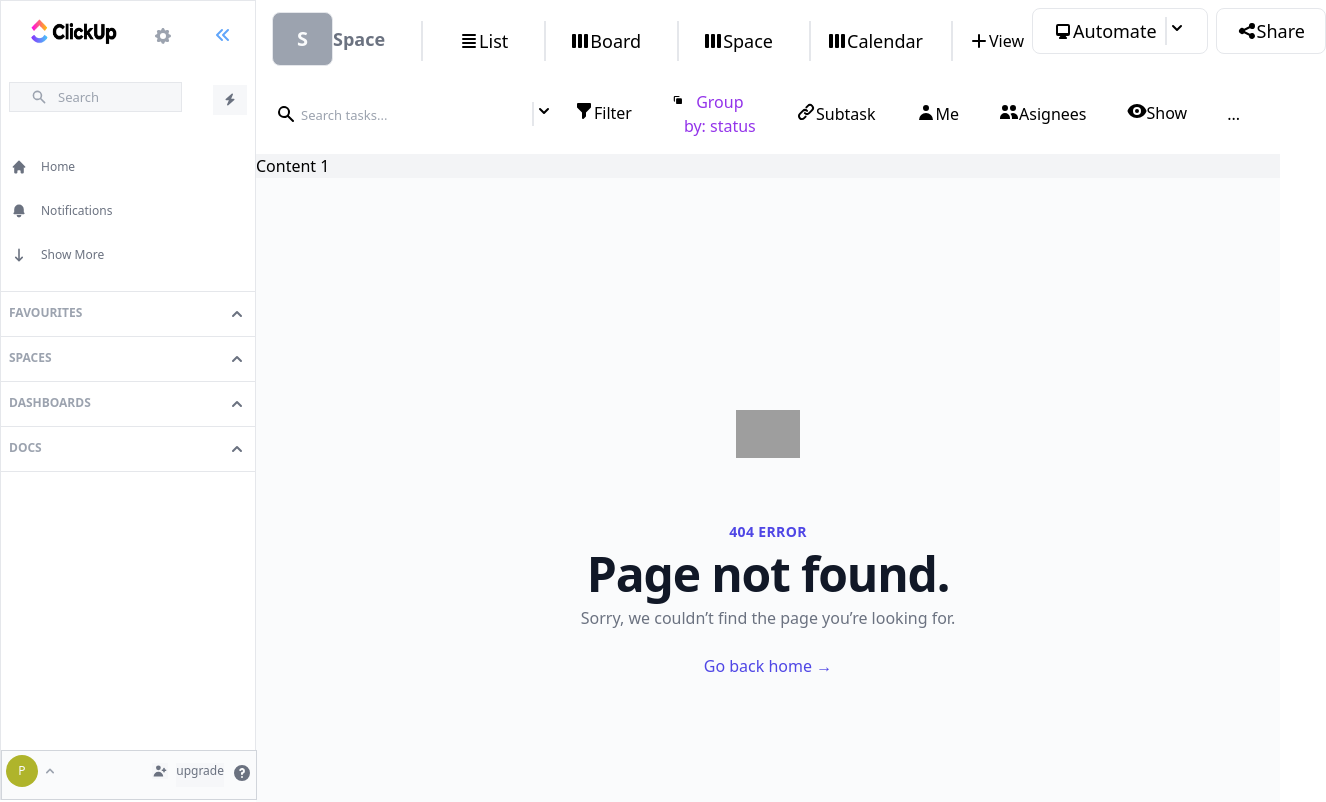
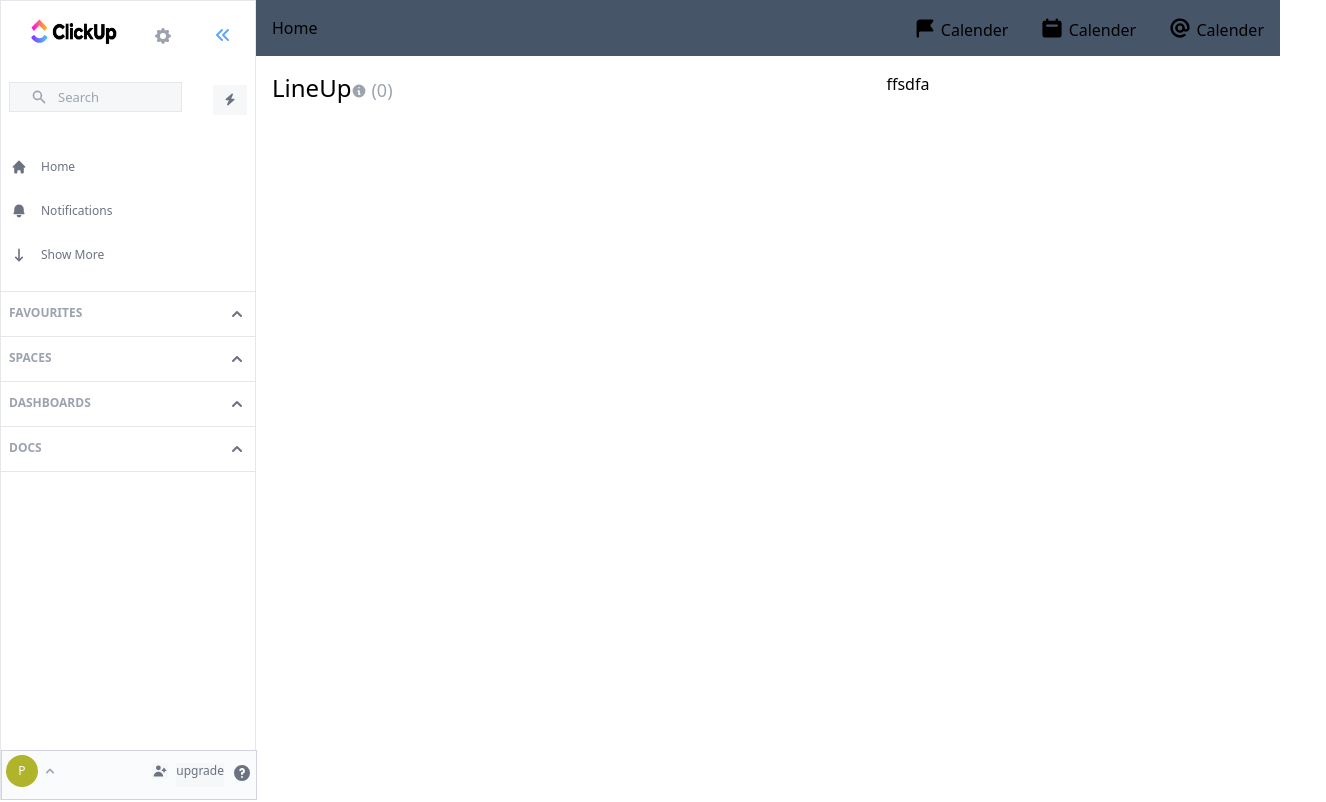
Before and after one commit to ujjwol75/Dibtrack-TMS, a React (Create React App) app: page /home in a window 1280 px wide. Shown: the top 802 px of the page, 1326 px wide, since content can reach past the window. Built offline with nearby package versions, Linux system fonts and the light colour scheme; grey boxes are pictures that could not be loaded.

Commit message:
topnav icon change

```diff
--- a/src/components/HomeDib/HomeDib.tsx
+++ b/src/components/HomeDib/HomeDib.tsx
@@ -7,7 +7,7 @@ const HomeDib = (props: Props) => {
   return (
     <>
 
-      <div className="h-[3.5rem] w-[92rem] bg-slate-600 flex justify-between">
+      <div className="h-[3.5rem] w-full bg-slate-600 flex justify-between">
         <div className="flex ">
 
 
@@ -32,10 +32,18 @@ const HomeDib = (props: Props) => {
         </div>
 
       </div>
-      <div className='w-[92rem] bg-red-600 flex'>
-        <div className='w-3/5 p-4 '>
+      <div className='w-full  flex'>
+        {/* left */}
+        <div className='w-3/5 p-4 flex-col'>
+          <div>
           <p className='text-2xl '>LineUp<InformationCircleIcon className='w-4 h-4 inline-block text-gray-400 ' /><span className='text-gray-400 text-lg ml-1'>(0)</span></p>
+          </div>
+          <div className='my-4 border-dashed p-2 h-8 w-40 border-emerald-700'>
+
+          </div>
         </div>
+
+        {/* right */}
         <div className='w-2/5 p-4'>ffsdfa</div>
 
       </div>
--- a/src/components/Topnav/Topnav.tsx
+++ b/src/components/Topnav/Topnav.tsx
@@ -54,7 +54,8 @@ import {
   LockClosedIcon,
   DotsHorizontalIcon,
   EyeOffIcon,
-  StarIcon
+  StarIcon,
+  BookOpenIcon
 } from "@heroicons/react/solid";
 import KanbanBoard from "../KanbanBoard/KanbanBoard"
 import Space from "../Space/Space"
@@ -209,7 +210,7 @@ const Navbar = (props: Props) => {
                       className={
                         selected ? 'border-transparent flex flex-row text-purple-500 hover:text-purple-700 border-purple-600 hover:border-purple-600 hover:border-b-4 whitespace-nowrap items-center border-b-4 mx-2 py-4 px-2 text-lg dot-wrapper' : " flex flex-row items-center text-lg mx-2 py-4 px-2"}
                     >
-                      <span><ViewBoardsIcon className='h-5 w-5' /></span>
+                      <span><BookOpenIcon className='h-5 w-5' /></span>
                       <span className=' border-gray-400 pr-3'>Board</span>
                       <span><DotsHorizontalIcon className='h-5 w-5 dot'/></span>
                     </span>
@@ -225,7 +226,7 @@ const Navbar = (props: Props) => {
                       className={
                         selected ? 'border-transparent flex flex-row text-purple-500 hover:text-purple-700 border-purple-600 hover:border-purple-600 hover:border-b-4 whitespace-nowrap items-center border-b-4 mx-2 py-4 px-2 text-lg dot-wrapper' : " flex flex-row items-center text-lg mx-2 py-4 px-2"}
                     >
-                      <span><ViewBoardsIcon className='h-5 w-5' /></span>
+                      <span><DesktopComputerIcon className='h-5 w-5' /></span>
                       <span className='border-gray-400 pr-3'>Space</span>
                       <span><DotsHorizontalIcon className='h-5 w-5 dot'/></span>
                     </span>
@@ -241,7 +242,7 @@ const Navbar = (props: Props) => {
                       className={
                         selected ? 'border-transparent flex flex-row text-purple-500 hover:text-purple-700 border-purple-600 hover:border-purple-600 hover:border-b-4 whitespace-nowrap items-center border-b-4 py-4 px-2 text-lg dot-wrapper' : " flex flex-row items-center text-lg py-4 px-2"}
                     >
-                      <span><ViewBoardsIcon className='h-5 w-5' /></span>
+                      <span><CalendarIcon className='h-5 w-5' /></span>
                       <span className='border-gray-400 pr-3'>Calendar</span>
                       <span><DotsHorizontalIcon className='h-5 w-5 dot'/></span>
                     </span>
--- /dev/null
+++ b/src/layputs/HomeLayout.tsx
@@ -0,0 +1,22 @@
+import React from 'react'
+import Sidebar from '../components/dashboard/Sidebar';
+import HomeDib from '../components/HomeDib/HomeDib';
+
+type Props = {}
+
+const HomeLayout = (props: Props) => {
+    return (
+        <>
+          <div className="grid grid-cols-5">
+            <Sidebar />
+         <div className="col-span-4">
+
+
+            <HomeDib/>
+            </div>
+          </div>
+        </>
+      );
+}
+
+export default HomeLayout
--- a/src/router/index.tsx
+++ b/src/router/index.tsx
@@ -10,6 +10,8 @@ import WorkSpaceDashboard from "../pages/Dashboard/WorkSpaceDashboard";
 import DashboardNotFound from "../pages/Error/DashboardNotFound";
 import PrivateRoute from "./PrivateRoute";
 import DashboardLayout from "../layputs/DashboardLayout";
+import HomeDib from "../components/HomeDib/HomeDib";
+import HomeLayout from "../layputs/HomeLayout";
 
 
 // https://adarshaacharya.com.np/blog/role-based-auth-with-react-router-v6
@@ -44,6 +46,7 @@ const Router = () => {
         }
       >
         <Route path={"/dashboard"} element={<Dashboard/>}/>
+        <Route path={"/home"} element={<HomeLayout/>}/>
         <Route path="/*" element={<DashboardNotFound/>}/>
       </Route>
       <Route path="/signup" element={<Signup/>}/>
```
